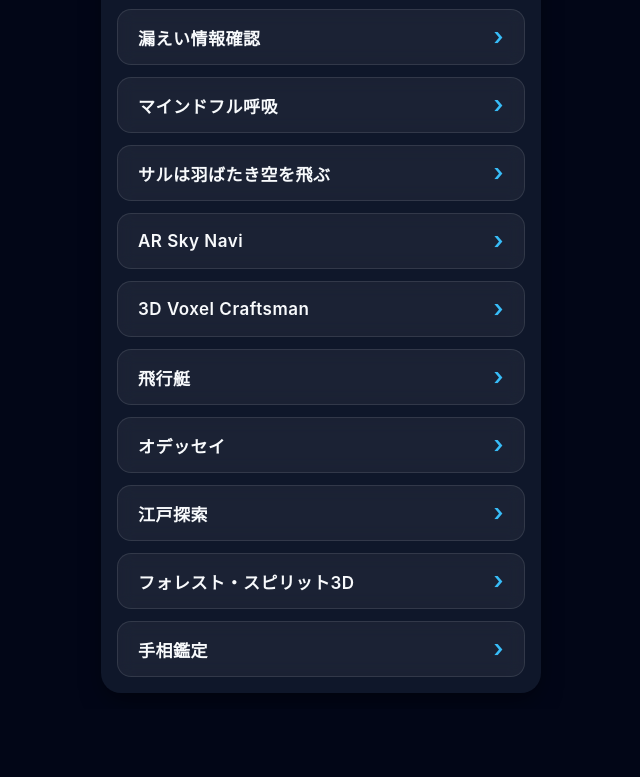
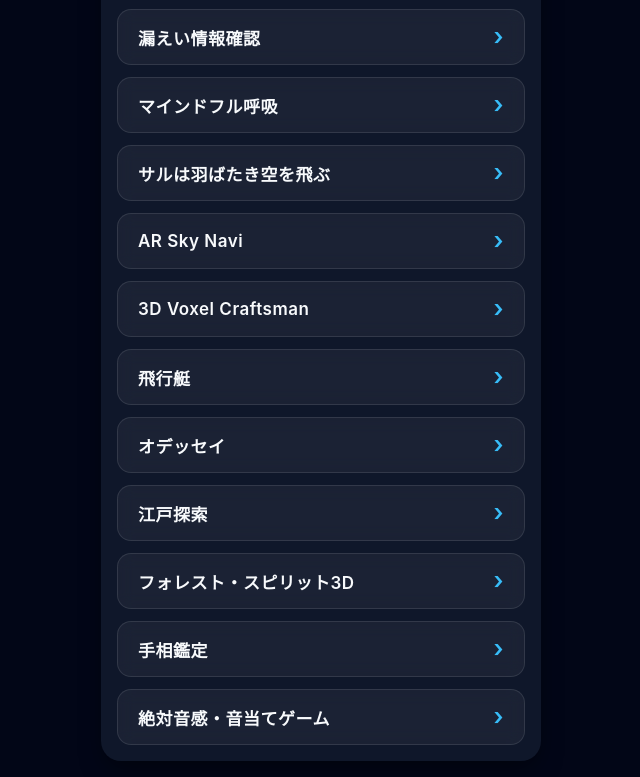
Before and after one commit to koretaka2026-prog/kankyojoho, a plain HTML site: page index.html in a window 1280 px wide. Shown: the part 363-1140 px from the top of the page, without its empty margins (319-959 px from the left). Before the commit the page ends 1072 px from the top, so only its background shows below. Drawn offline with Linux system fonts and the light colour scheme.

Commit message:
Update index.html

```diff
--- a/index.html
+++ b/index.html
@@ -104,6 +104,7 @@
     <a href="江戸探索.html">江戸探索</a>
     <a href="3D-gameV2_kinosita.html">フォレスト・スピリット3D</a>
     <a href="palmistry_ai.html">手相鑑定</a>
+    <a href="https://koretaka2026-prog.github.io/index/absolute_pitch.html">絶対音感・音当てゲーム</a>
 </div>
 
 </body>
```
